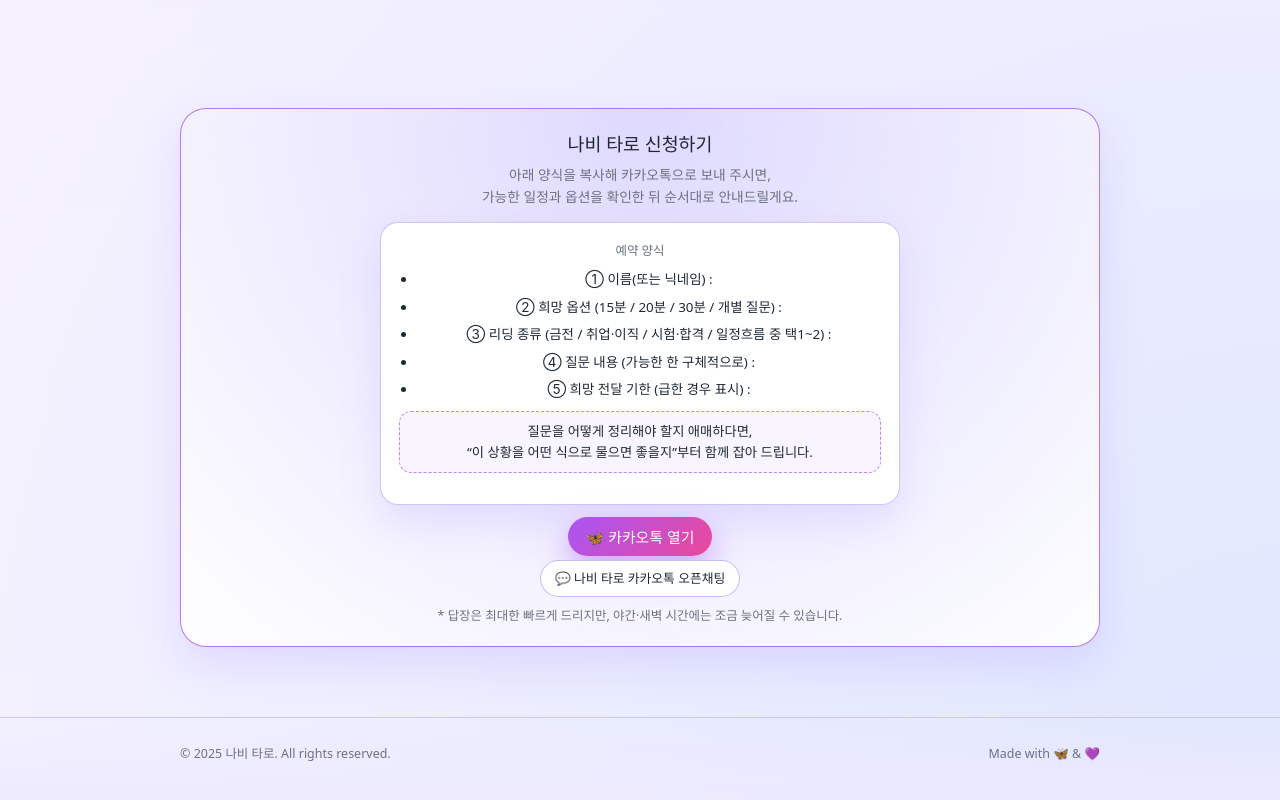
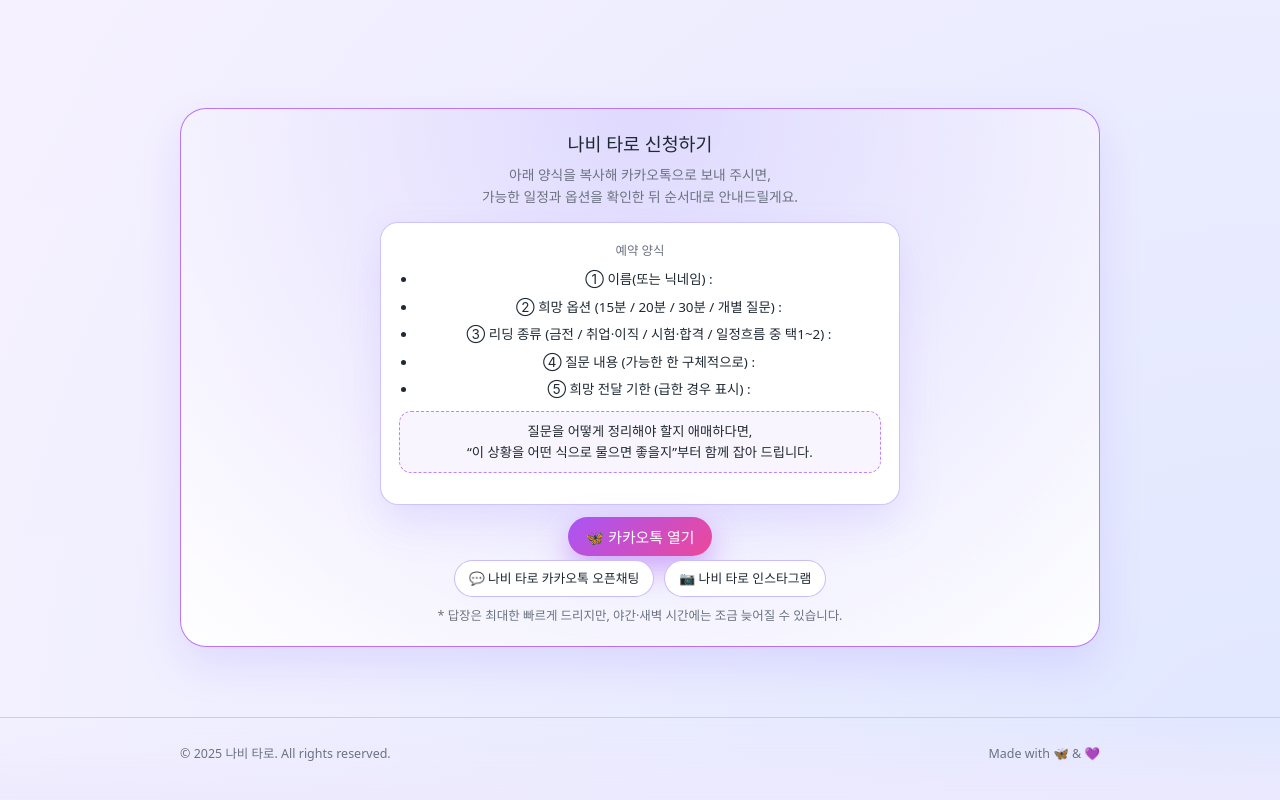
Before and after one commit to moonhong1164/NAVIcommision, a plain HTML site: page index.html in a window 1280 px wide. Shown: the part 2719-3519 px from the top of the page. Drawn offline with Linux system fonts and the light colour scheme.

Commit message:
Add Instagram link to index.html

```diff
--- a/index.html
+++ b/index.html
@@ -1174,6 +1174,14 @@
             >
               💬 나비 타로 카카오톡 오픈채팅
             </a>
+            <a
+              class="link-chip"
+              href="https://www.instagram.com/navitarot01?igsh=MWNwaDgzcnUwZTNwNA=="
+              target="_blank"
+              rel="noopener"
+            >
+              📷 나비 타로 인스타그램
+            </a>
           </div>
 
           <div class="request-note">
```
